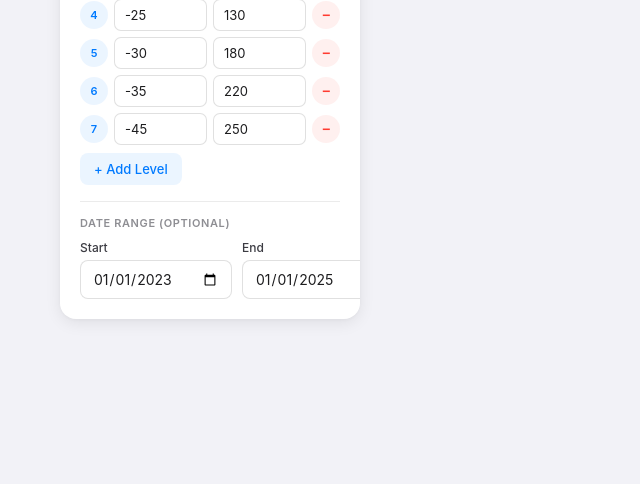
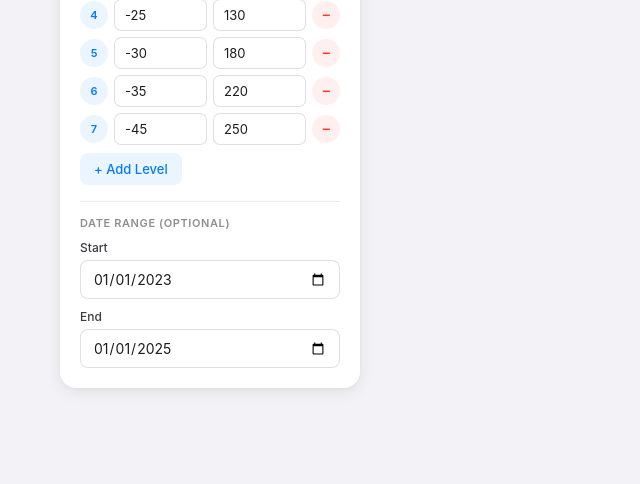
Before and after one commit to ZeroSanan/Infinity, a Flask app: page /backtest in a window 1280 px wide. Shown: the part 865-1349 px from the top of the page, without its empty margins (0-640 px from the left). Before the commit the page ends 1186 px from the top, so only its background shows below. Run offline with Flask 3, Linux system fonts and the light colour scheme; data that the repository does not hold is empty.

Commit message:
Fix date pickers collapsing in backtester sidebar

```diff
--- a/web/templates/backtest.html
+++ b/web/templates/backtest.html
@@ -94,9 +94,14 @@
     background: var(--surface); color: var(--text);
     transition: border-color .15s;
     font-family: inherit;
+    min-width: 0;
   }
   .form-group input:focus { outline: none; border-color: var(--blue); }
   .form-row { display: grid; grid-template-columns: 1fr 1fr; gap: 10px; }
+  .form-row > * { min-width: 0; }
+
+  /* ── DATE RANGE ── */
+  .date-range { display: flex; flex-direction: column; gap: 10px; }
 
   /* ── DCA LEVELS TABLE ── */
   .levels-header {
@@ -125,6 +130,7 @@
     border-radius: 7px; font-size: 13px; font-family: inherit;
     background: var(--surface); color: var(--text);
     width: 100%; transition: border-color .15s;
+    min-width: 0;
   }
   .level-input:focus { outline: none; border-color: var(--blue); }
   .remove-level {
@@ -453,7 +459,7 @@
           <div style="border-top:1px solid var(--border);margin:16px 0 14px;"></div>
 
           <div class="section-title">Date Range (optional)</div>
-          <div class="form-row">
+          <div class="date-range">
             <div class="form-group" style="margin-bottom:0">
               <label>Start</label>
               <input type="date" id="cfg-start" value="2023-01-01">
@@ -639,7 +645,7 @@ function setMode(mode) {
 
   // Run button label
   document.getElementById('run-btn-text').textContent =
-    isShort ? '▶ Run Short Backtest' : '▶ Run Backtest';
+    isShort ? '▶ Run Short Backtest' : '▶ Run Backtest';
 
   // Refilter presets for this mode
   renderPresetCards(mode);
@@ -819,7 +825,7 @@ async function runBacktest() {
     showError('Network error: ' + e.message);
   } finally {
     btn.disabled = false;
-    btnText.textContent = '▶ Run Backtest';
+    btnText.textContent = '▶ Run Backtest';
     spinner.style.display = 'none';
   }
 }
```
